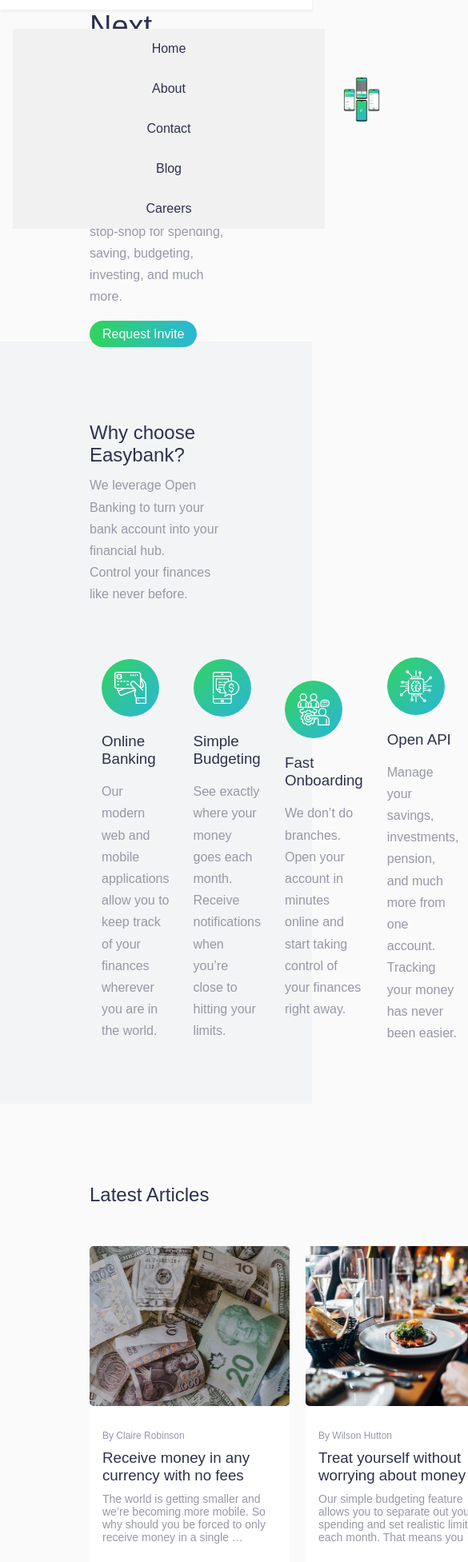
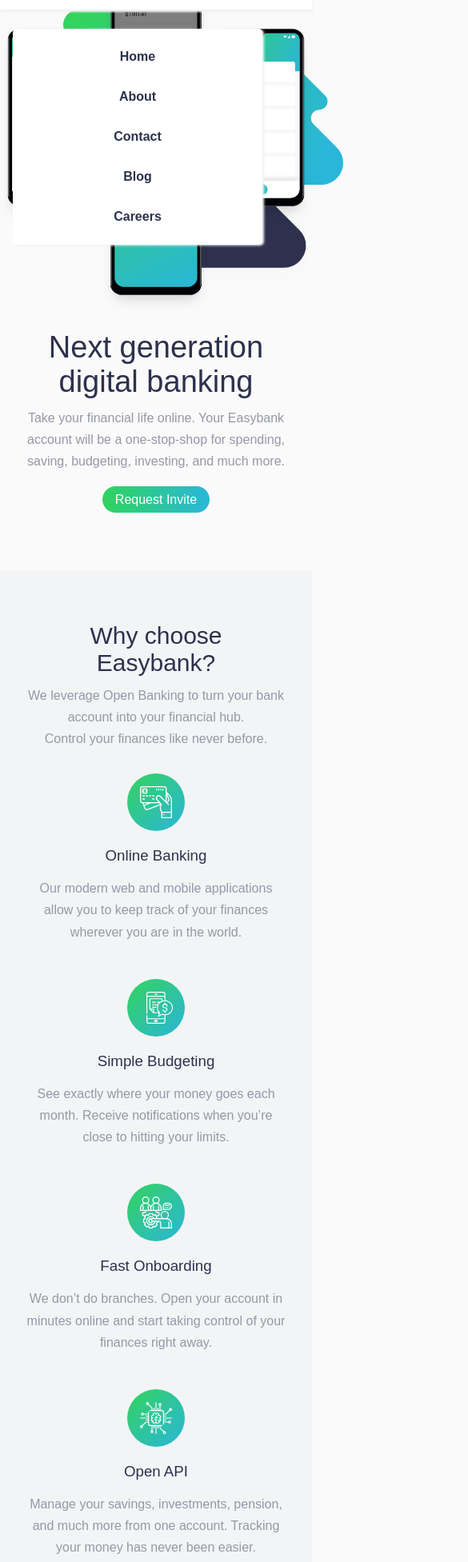
Before and after one commit to EmilyLu9/EasyBank-LandingPage, a plain HTML site: page index.html in a window 390 px wide. Shown: the part 44-1997 px from the top of the page at 80% size, 585 px wide, since content can reach past the window. Drawn offline with Linux system fonts and the light colour scheme; a web font is replaced by a local one.

Commit message:
Almost Done

```diff
--- a/style.css
+++ b/style.css
@@ -85,7 +85,7 @@ nav ul {
 /* HERO STARTS */
 /* Align 2 divs side by side */
 .hero {
-  max-width: 1100px;
+  width: 100%;
   display: flex;
   justify-content: center;
   align-items: center;
@@ -164,9 +164,9 @@ nav ul {
 /* BLOG STARTS */
 .blog {
   width: 100%;
-  height: 650px;
   padding: 100px 100px 50px 112px;
 }
+
 .blog h2 {
   color: var(--secondary-color);
   font-weight: var(--normal-font);
@@ -186,7 +186,6 @@ nav ul {
 }
 
 .article {
-  height: 415px;
   width: 250px;
   background-color: var(--white-color);
   margin-right: 10px;
@@ -305,17 +304,86 @@ nav .nav-link:hover {
 
   nav ul {
     flex-direction: column;
-    background-color: #f1f1f1;
+    background-color: var(--white-color);
     align-items: center;
     position: fixed;
     top: 5rem;
-    width: 100%;
+    width: 80%;
+    justify-content: center;
+    align-items: center;
     text-align: center;
+    box-shadow: 2px 1px 3px #f1f1f1;
+    border-radius: 5px;
+    padding-top: 10px;
+    padding-bottom: 10px;
   }
   nav .nav-link {
     color: var(--secondary-color);
+    font-weight: var(--bolder-font);
   }
   .nav-item {
-    margin: 1rem 0;
+    margin: 1rem;
+  }
+  .hero {
+    flex-direction: column;
+    padding-bottom: 4rem;
+  }
+  .intro-img {
+    order: 1;
+    padding: 0;
+  }
+  .intro-img2 {
+    right: 0;
+  }
+  .intro-text {
+    order: 2;
+    padding: 1rem;
+    text-align: center;
+  }
+  .about {
+    padding: 4rem 1rem;
+    text-align: center;
+  }
+  .about h2 {
+    padding: 0 2rem;
+    font-size: 30px;
+  }
+  .reasons {
+    flex-direction: column;
+  }
+  .about p {
+    margin-bottom: 15px;
+  }
+  .articles {
+    flex-direction: column;
+  }
+  .blog {
+    padding: 4rem 1rem;
+    align-items: center;
+  }
+  .blog h2 {
+    font-size: 30px;
+    text-align: center;
+    margin-bottom: 30px;
+  }
+  .article {
+    width: 300px;
+    margin-bottom: 20px;
+    margin-left: 0;
+    margin-right: 0;
+  }
+  .article img {
+    width: 100%;
+  }
+  .footer {
+    flex-direction: column;
+    padding: 2rem 1rem;
+  }
+  .second-column {
+    column-count: 1;
+    text-align: center;
+  }
+  .third-column {
+    text-align: center;
   }
 }
```
